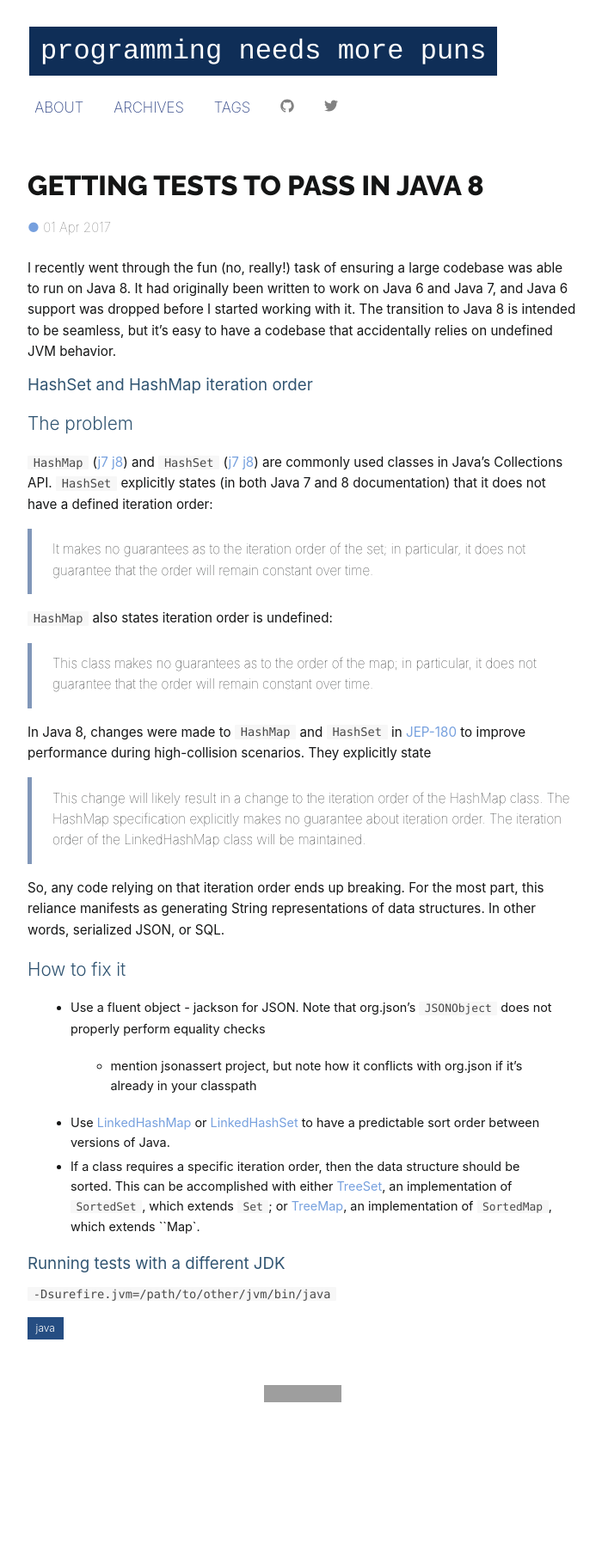
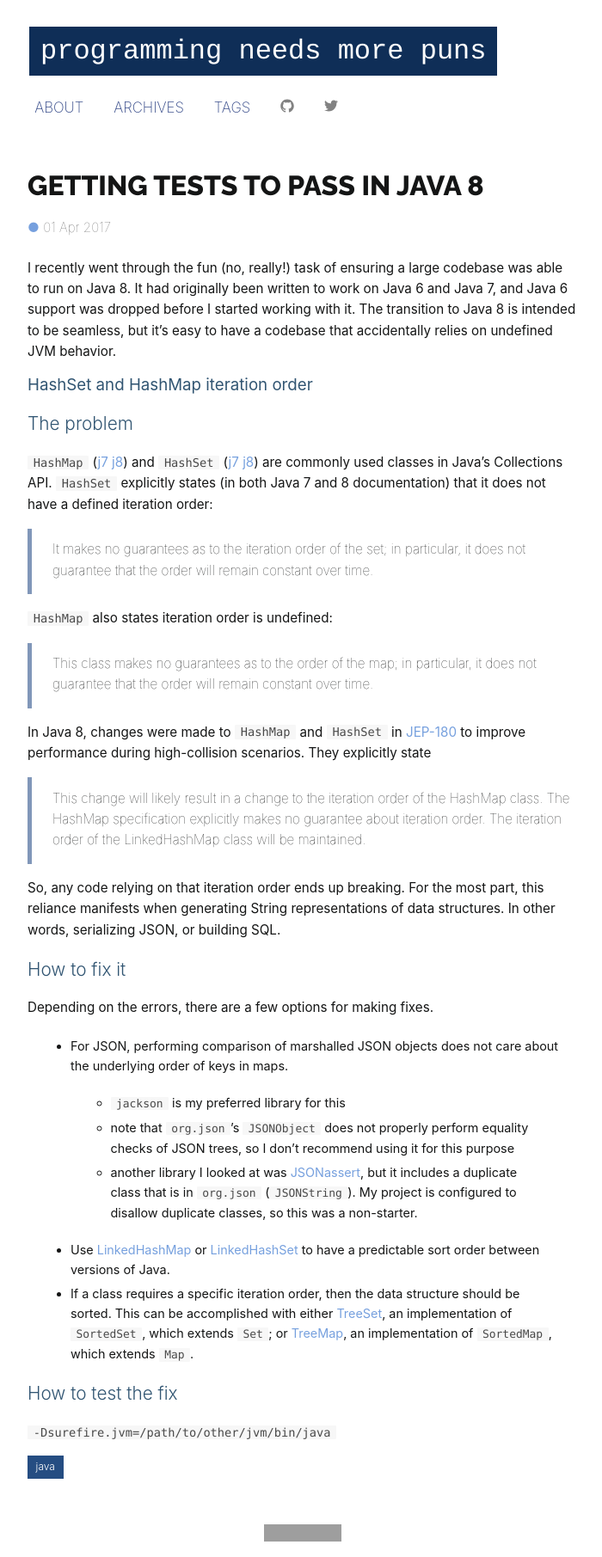
Before and after one commit to matthew-dailey/matthew-dailey.github.io, a Jekyll site: the page built from _posts/2017-04-02-java8-conversion.markdown, in a window 1280 px wide. Shown: the whole page at 86% size, without its empty margins (288-988 px from the left). Built offline with Jekyll 4.4.1, drawn with Linux system fonts in a browser that asks for light colours; some web fonts are replaced; before the commit the page ends 1650 px from its top, so only the background shows below that; grey boxes are pictures that could not be loaded.

Commit message:
Commented on fixing the JSON case

```diff
--- a/_posts/2017-04-02-java8-conversion.markdown
+++ b/_posts/2017-04-02-java8-conversion.markdown
@@ -33,13 +33,20 @@ The HashMap specification explicitly makes no guarantee about iteration order.
 The iteration order of the LinkedHashMap class will be maintained.
 
 So, any code relying on that iteration order ends up breaking.
-For the most part, this reliance manifests as generating String representations of data structures.
-In other words, serialized JSON, or SQL.
+For the most part, this reliance manifests when generating String representations of data structures.
+In other words, serializing JSON, or building SQL.
 
 ## How to fix it
 
-* Use a fluent object - jackson for JSON.  Note that org.json's `JSONObject` does not properly perform equality checks
-  * mention jsonassert project, but note how it conflicts with org.json if it's already in your classpath
+Depending on the errors, there are a few options for making fixes.
+
+* For JSON, performing comparison of marshalled JSON objects does not care about the underlying order of keys in maps.
+  * `jackson` is my preferred library for this
+  * note that `org.json`'s `JSONObject` does not properly perform equality checks of JSON trees,
+  so I don't recommend using it for this purpose
+  * another library I looked at was [JSONassert](https://github.com/skyscreamer/JSONassert), but it includes a duplicate
+  class that is in `org.json` (`JSONString`).  My project is configured to disallow duplicate classes, so this was
+  a non-starter.
 * Use [LinkedHashMap](http://docs.oracle.com/javase/7/docs/api/java/util/LinkedHashMap.html) or
 [LinkedHashSet](http://docs.oracle.com/javase/7/docs/api/java/util/LinkedHashSet.html) to have a predictable sort order
 between versions of Java.
@@ -47,8 +54,8 @@ between versions of Java.
 This can be accomplished with either [TreeSet](http://docs.oracle.com/javase/7/docs/api/java/util/TreeSet.html),
 an implementation of `SortedSet`, which extends `Set`;
 or [TreeMap](http://docs.oracle.com/javase/7/docs/api/java/util/TreeMap.html),
-an implementation of `SortedMap`, which extends ``Map`.
+an implementation of `SortedMap`, which extends `Map`.
 
-# Running tests with a different JDK
+## How to test the fix
 
 `-Dsurefire.jvm=/path/to/other/jvm/bin/java`
```
